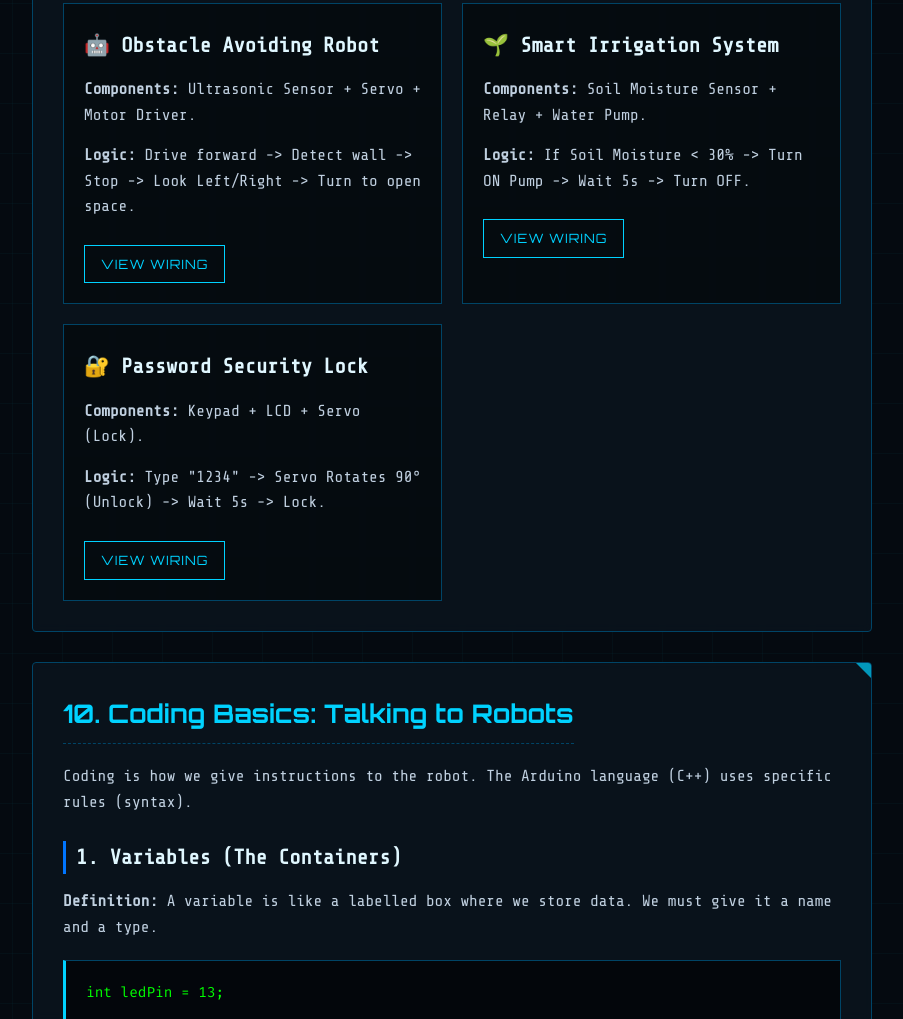
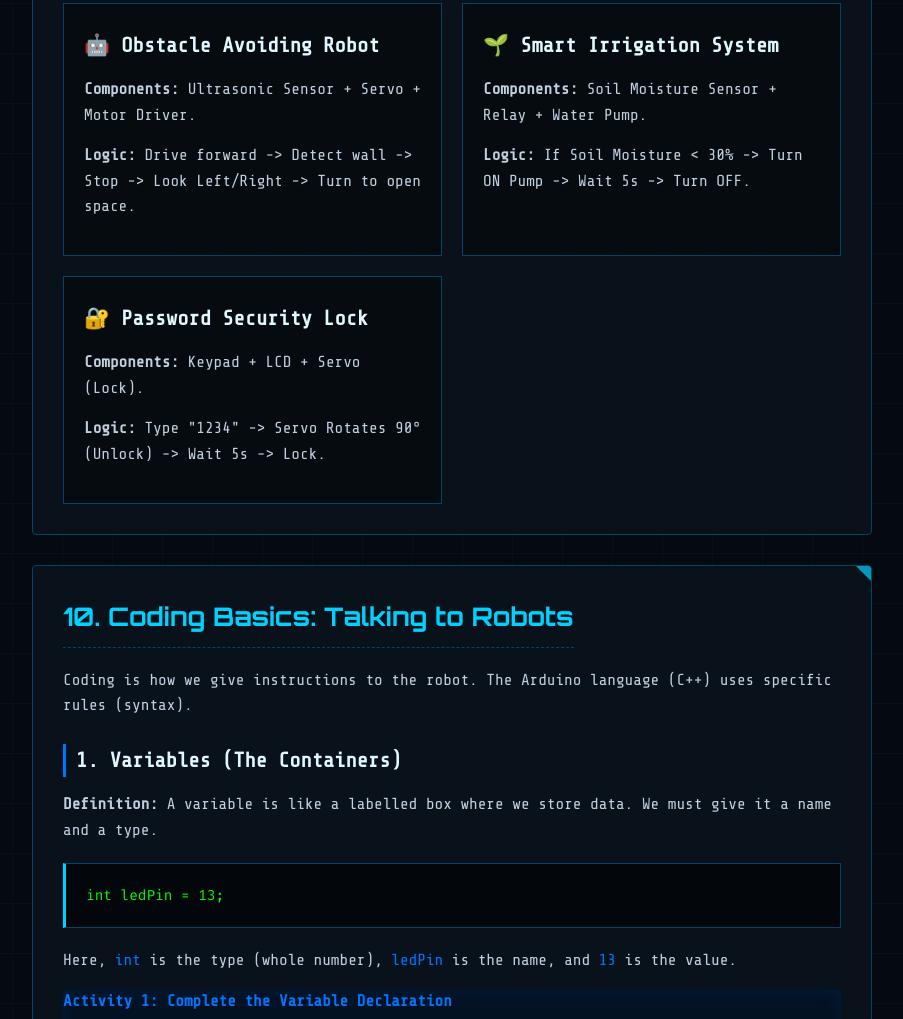
Before and after one commit to Coder-NehaSharma/Lab_Book-RAH-, an Electron app: page index.html in a window 1200 px wide. Shown: the part 10497-11516 px from the top of the page, without its empty margins (288-1191 px from the left). Drawn offline with nearby package versions, Linux system fonts and the light colour scheme.

Commit message:
Refactor: Remove non-functional View Wiring buttons from Integrated Projects

```diff
--- a/index.html
+++ b/index.html
@@ -583,7 +583,7 @@ void loop() {
                     <p><strong>Components:</strong> Ultrasonic Sensor + Servo + Motor Driver.</p>
                     <p><strong>Logic:</strong> Drive forward -> Detect wall -> Stop -> Look Left/Right -> Turn to open
                         space.</p>
-                    <a href="#" class="btn">View Wiring</a>
+
                 </div>
 
                 <!-- Project 2 -->
@@ -591,7 +591,7 @@ void loop() {
                     <h3>🌱 Smart Irrigation System</h3>
                     <p><strong>Components:</strong> Soil Moisture Sensor + Relay + Water Pump.</p>
                     <p><strong>Logic:</strong> If Soil Moisture < 30% -> Turn ON Pump -> Wait 5s -> Turn OFF.</p>
-                    <a href="#" class="btn">View Wiring</a>
+
                 </div>
 
                 <!-- Project 3 -->
@@ -599,7 +599,7 @@ void loop() {
                     <h3>🔐 Password Security Lock</h3>
                     <p><strong>Components:</strong> Keypad + LCD + Servo (Lock).</p>
                     <p><strong>Logic:</strong> Type "1234" -> Servo Rotates 90° (Unlock) -> Wait 5s -> Lock.</p>
-                    <a href="#" class="btn">View Wiring</a>
+
                 </div>
             </div>
         </section>
```
